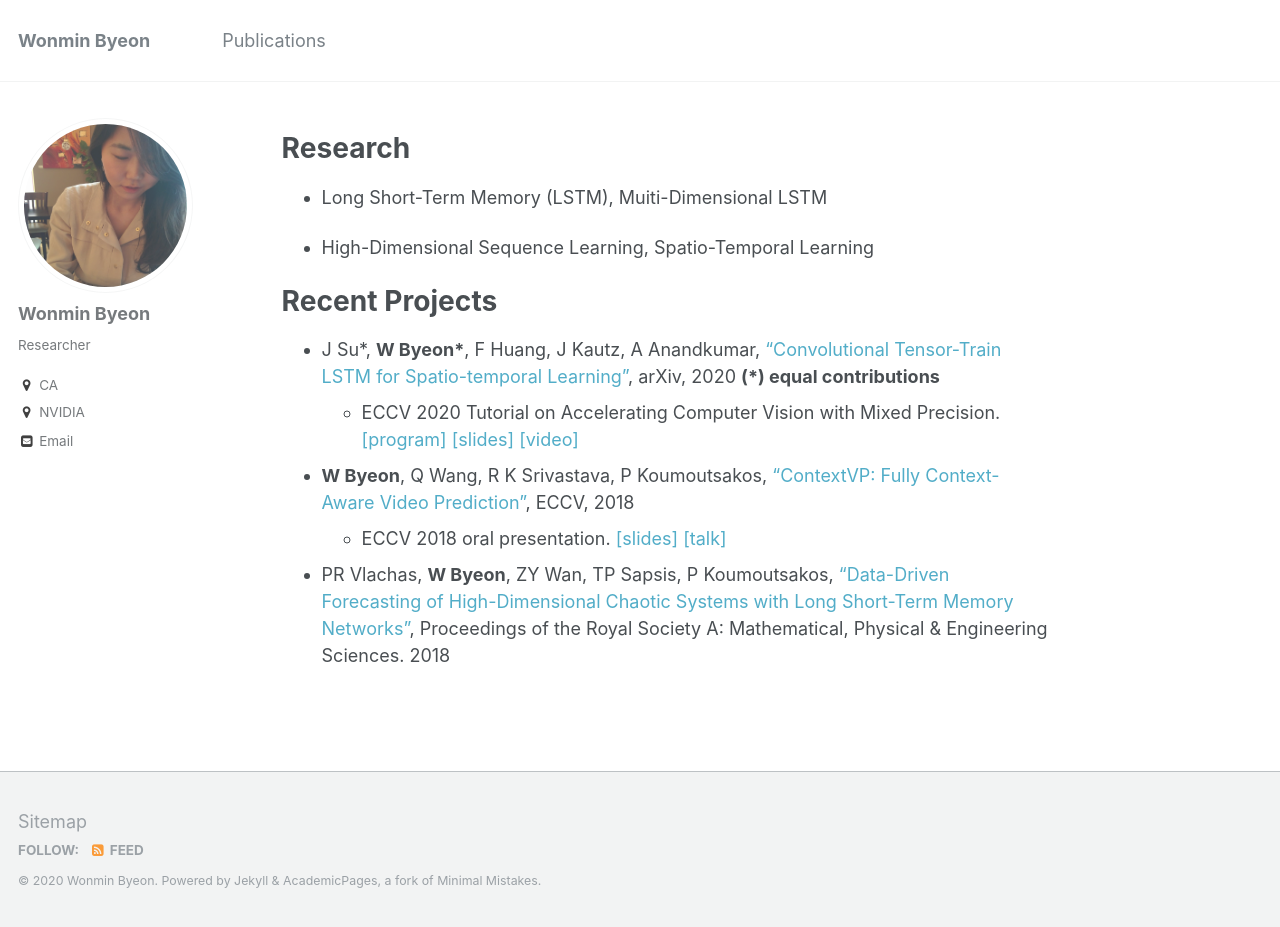
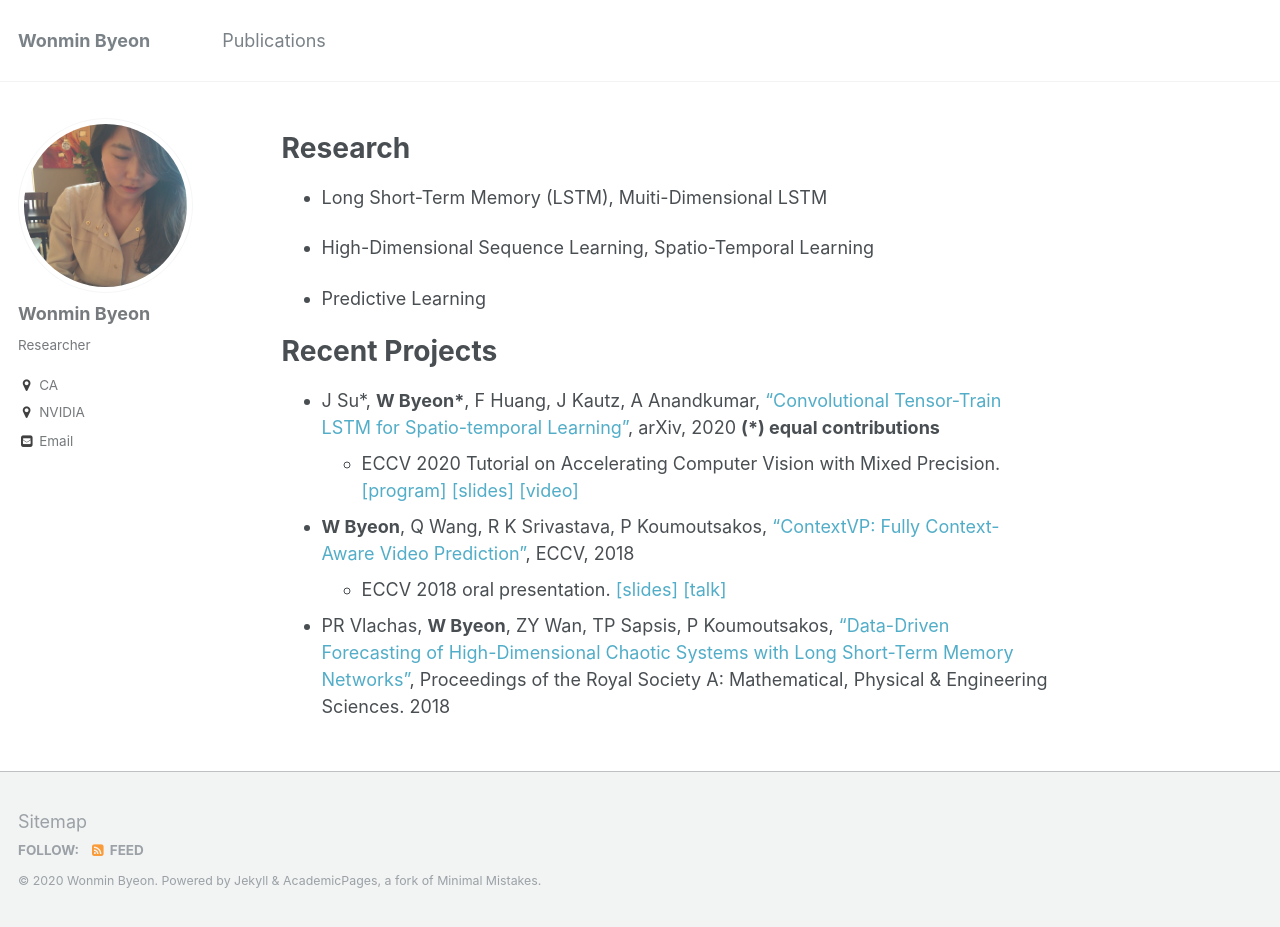
Before and after one commit to wonmin-byeon/wonmin-byeon.github.io, a Jekyll site: the page built from _pages/about.md, in a window 1280 px wide and 927 px high. Built offline with Jekyll 4.4.1, drawn with Linux system fonts in a browser that asks for light colours.

```diff
--- a/_pages/about.md
+++ b/_pages/about.md
@@ -14,6 +14,7 @@ Research
 
 * High-Dimensional Sequence Learning, Spatio-Temporal Learning
 
+* Predictive Learning
 
 Recent Projects
 ======
```
